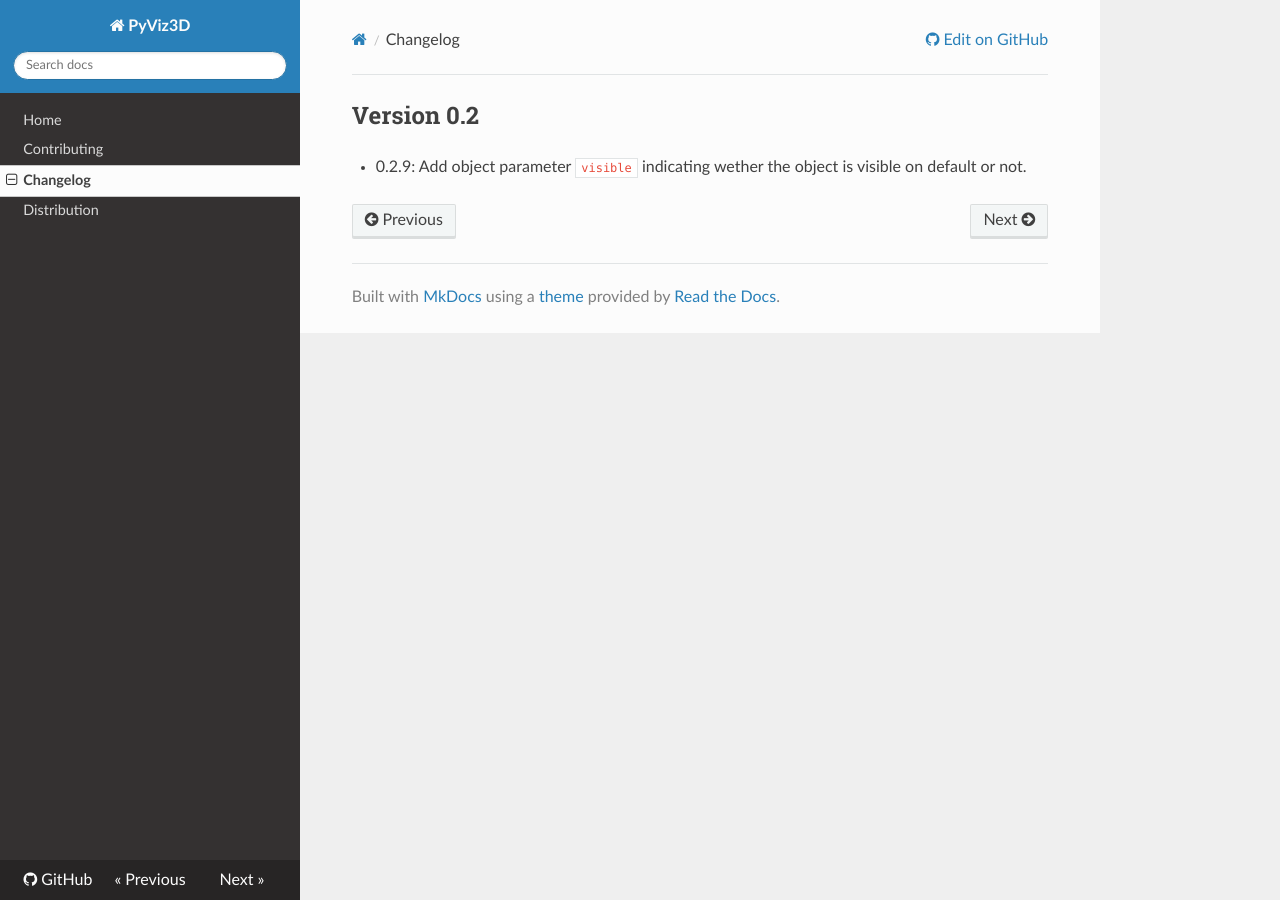
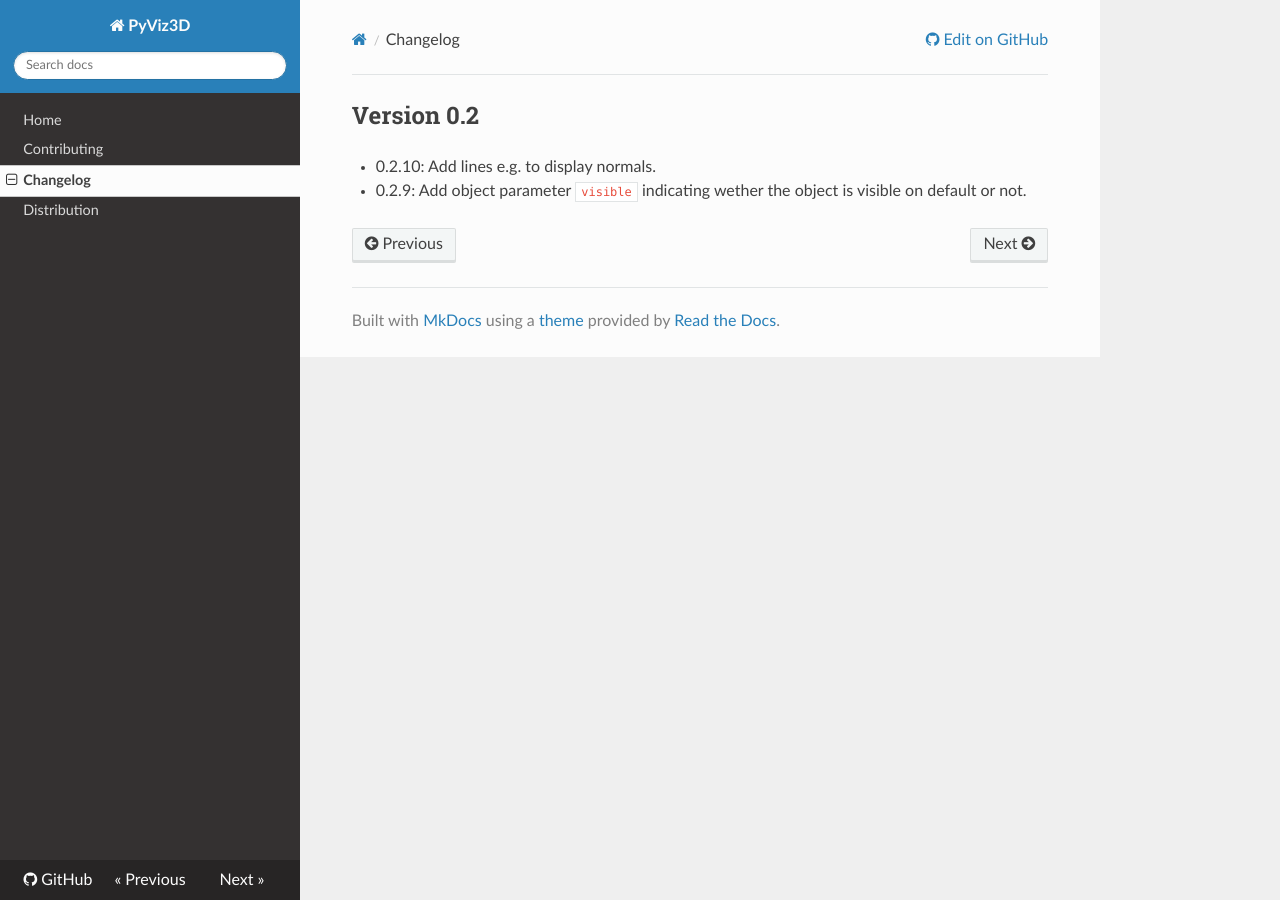
Before and after one commit to francisengelmann/PyViz3D, an MkDocs documentation site: the page built from docs/changelog.md, in a window 1280 px wide. Built offline with MkDocs 1.6.1, drawn with Linux system fonts in a browser that asks for light colours; nearby versions of some CDN libraries.

Commit message:
update changelog

```diff
--- a/docs/changelog.md
+++ b/docs/changelog.md
@@ -1,2 +1,3 @@
 ## Version 0.2
+ - 0.2.10: Add lines e.g. to display normals.
  - 0.2.9: Add object parameter `visible` indicating wether the object is visible on default or not.
```
